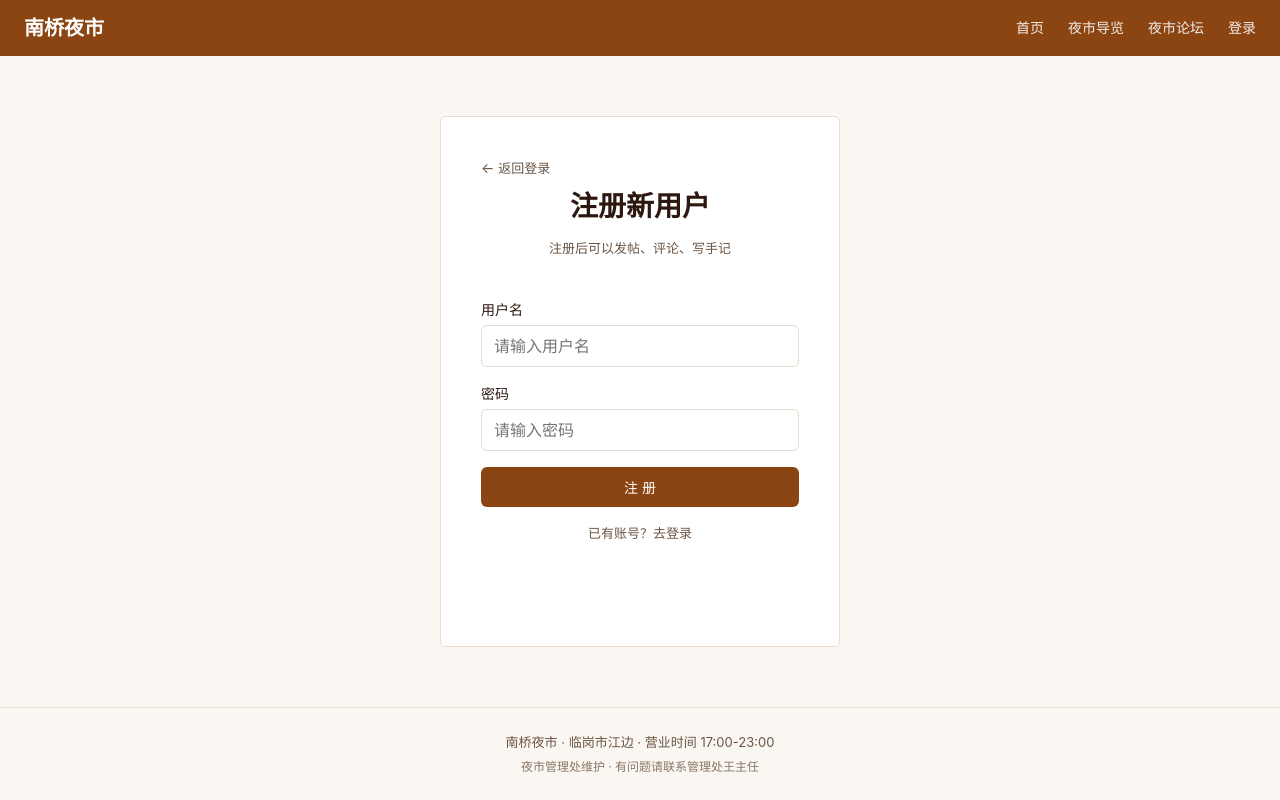
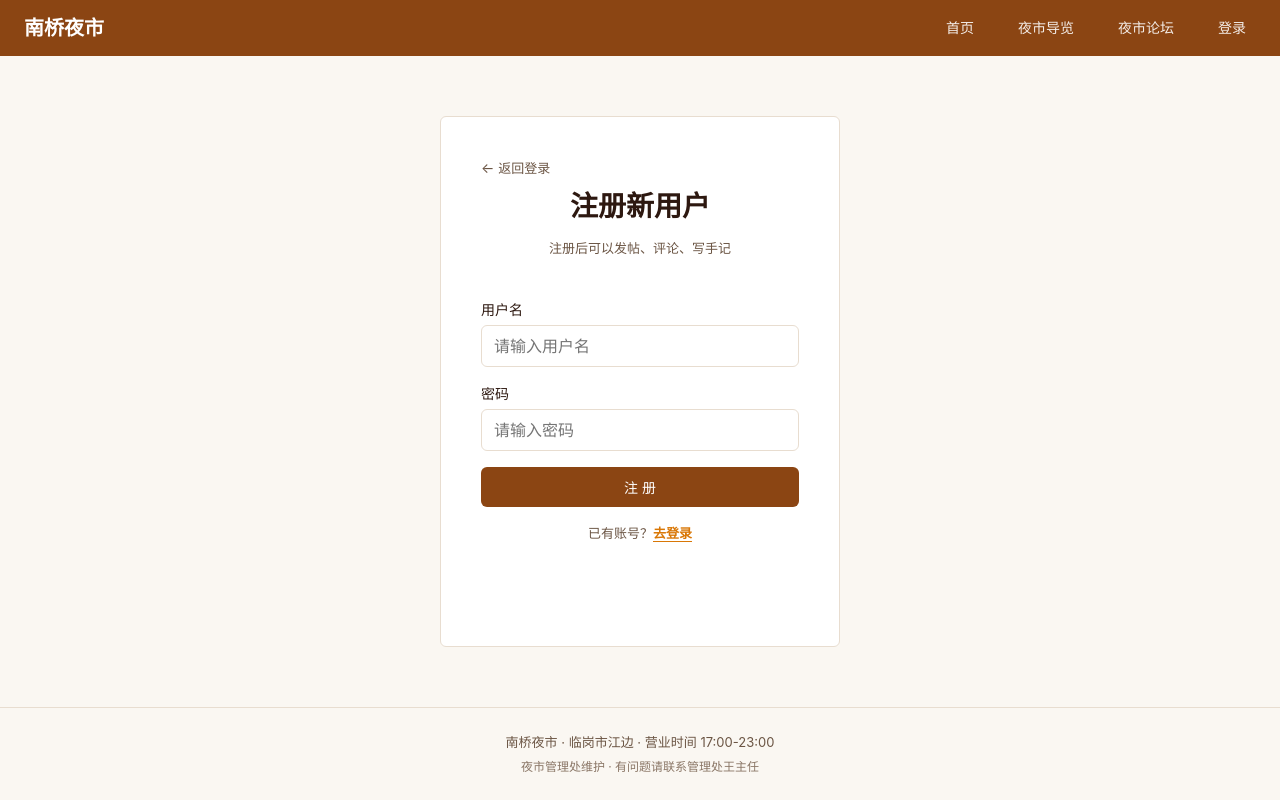
Before and after one commit to Maren-722/mystery-web-game, a Vue app: page /#/register in a window 1280 px wide. Built offline with nearby package versions, Linux system fonts and the light colour scheme.

Commit message:
登录/注册链接加下划线，导航栏当前页阴影高亮

```diff
--- a/src/components/NavBar.vue
+++ b/src/components/NavBar.vue
@@ -2,9 +2,9 @@
   <nav v-if="!hideNav" class="navbar">
     <div class="navbar-logo" @click="go('/home')">南桥夜市</div>
     <div class="navbar-links">
-      <a @click="go('/home')">首页</a>
-      <a @click="go('/stalls')">夜市导览</a>
-      <a @click="go('/forum')">夜市论坛</a>
+      <a :class="{ active: isActive('/home') }" @click="go('/home')">首页</a>
+      <a :class="{ active: isActive('/stalls') }" @click="go('/stalls')">夜市导览</a>
+      <a :class="{ active: isActive('/forum') }" @click="go('/forum')">夜市论坛</a>
       <template v-if="currentUser">
         <a @click="go('/messages')">短信</a>
         <a @click="go('/notes')">我的手记</a>
@@ -75,6 +75,12 @@ const loginError = ref('')
 
 function go(path) {
   router.push(path)
+}
+
+// 当前页面高亮：首页精确匹配，导览/论坛匹配其详情页
+function isActive(path) {
+  if (path === '/home') return route.path === '/home'
+  return route.path.startsWith(path)
 }
 
 function closeMenu() {
@@ -156,9 +162,18 @@ function doSwitch() {
   font-size: var(--font-body-size);
   opacity: 0.9;
   cursor: pointer;
+  padding: 6px 10px;
+  border-radius: 6px;
+  transition: opacity 0.2s, background 0.2s, box-shadow 0.2s;
 }
 .navbar-links a:hover {
   opacity: 1;
+}
+/* 当前所在页面：阴影高亮 */
+.navbar-links a.active {
+  opacity: 1;
+  background: rgba(0, 0, 0, 0.18);
+  box-shadow: 0 2px 8px rgba(0, 0, 0, 0.35);
 }
 .navbar-user-wrap {
   position: relative;
--- a/src/views/Login.vue
+++ b/src/views/Login.vue
@@ -134,6 +134,13 @@ function handleLogin() {
   color: var(--color-text-secondary);
   text-align: center;
 }
+/* 醒目标志：链接文字加下划线 */
+.register-link a {
+  color: var(--color-accent);
+  text-decoration: underline;
+  text-underline-offset: 3px;
+  font-weight: 600;
+}
 
 @media (max-width: 720px) {
   .login-container {
--- a/src/views/Register.vue
+++ b/src/views/Register.vue
@@ -129,6 +129,13 @@ function handleRegister() {
   color: var(--color-text-secondary);
   text-align: center;
 }
+/* 醒目标志：链接文字加下划线 */
+.login-link a {
+  color: var(--color-accent);
+  text-decoration: underline;
+  text-underline-offset: 3px;
+  font-weight: 600;
+}
 
 @media (max-width: 720px) {
   .register-container {
```
